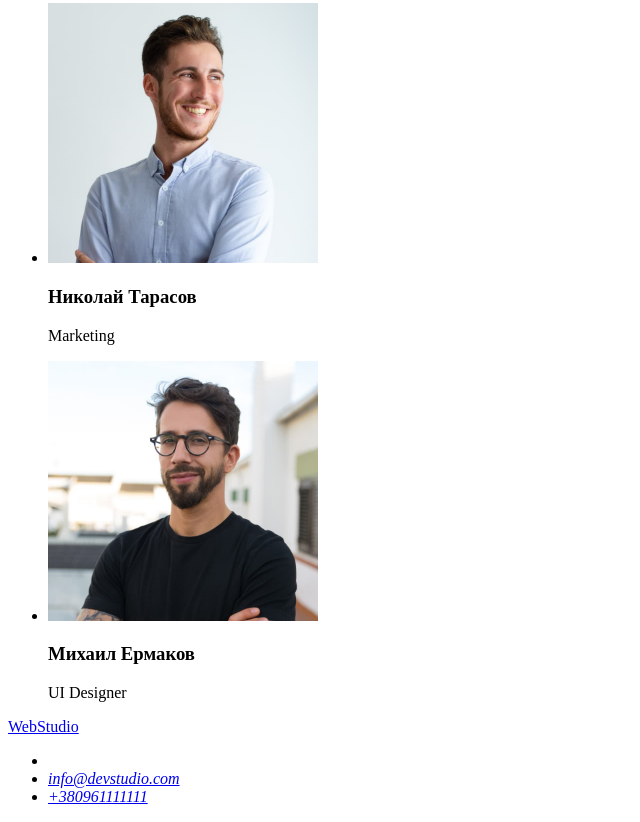
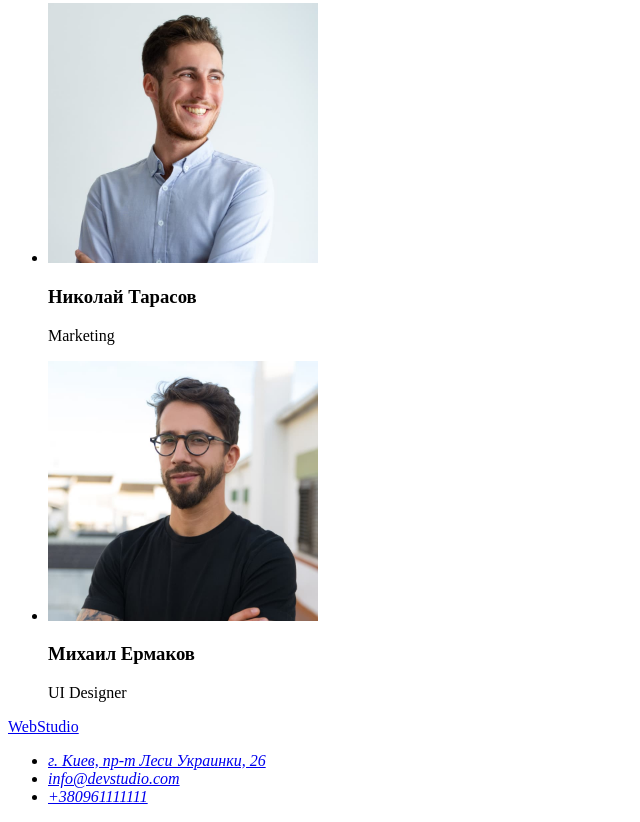
Before and after one commit to DenisPavlov31/DenisPavlov31-goit-markup-hw-01, a plain HTML site: page index.html in a window 1280 px wide. Shown: the part 2285-3107 px from the top of the page, without its empty margins (0-640 px from the left). Drawn offline with Linux system fonts and the light colour scheme.

Commit message:
Update index.html

```diff
--- a/index.html
+++ b/index.html
@@ -92,12 +92,9 @@
       <address>
         <ul>
           <li>
-            <a
-              class="map link"
-              href="https://goo.gl/maps/t6CX7T1XGi5ZjcM69"
-              target="_blank"
-              rel="noopener noreferrer"
-            ></a>
+            <a class="map link" href="https://goo.gl/maps/t6CX7T1XGi5ZjcM69" target="_blank" rel="noopener noreferrer">
+              г. Киев, пр-т Леси Украинки, 26
+            </a>
           </li>
           <li><a href="mailto:info@devstudio.com">info@devstudio.com</a></li>
           <li><a href="tel:+380961111111">+380961111111</a></li>
```
